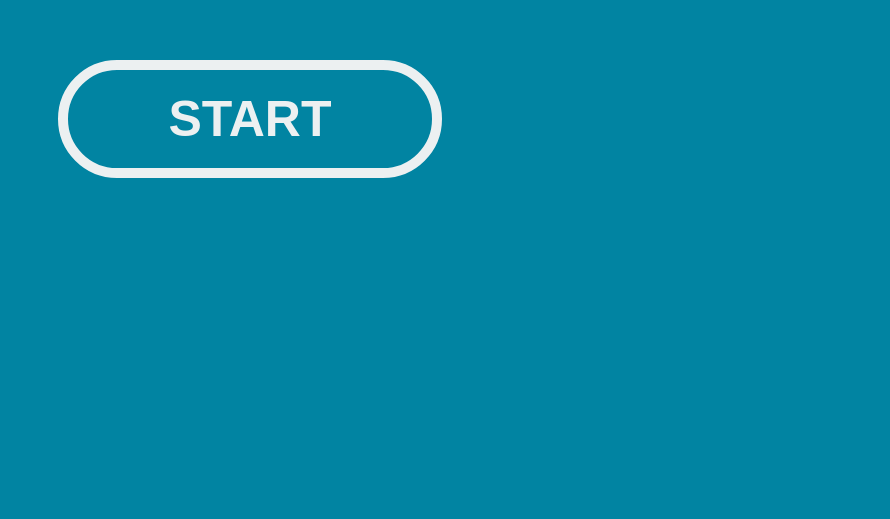
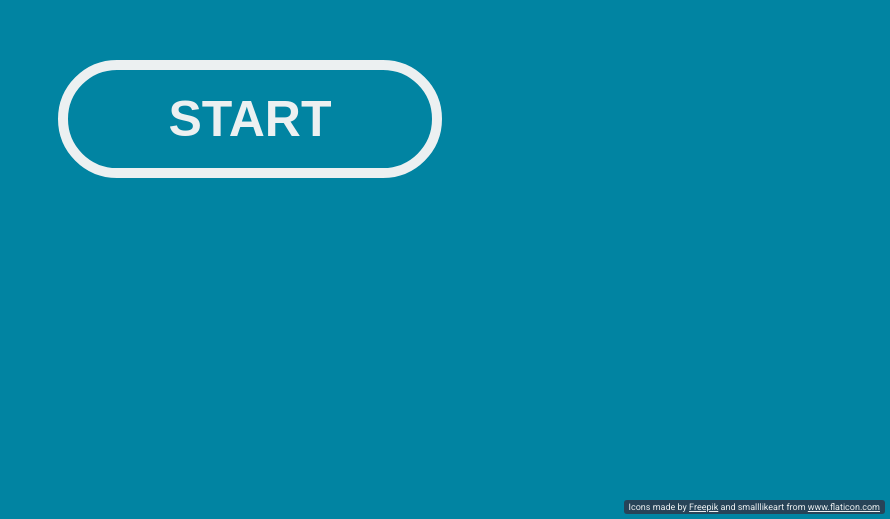
Before and after one commit to tonygoldcrest/ecosystem-sim, a website with bundled scripts: page index.html in a window 1280 px wide. Shown: the part 281-800 px from the top of the page, without its empty margins (390-1280 px from the left). Built offline with nearby package versions, Linux system fonts and the light colour scheme.

Commit message:
add icons attribution

```diff
--- a/index.html
+++ b/index.html
@@ -19,8 +19,11 @@
 
   <button id="play-button">
     Start
+  </button>
+
+  <div class="icons-attribution">
+    Icons made by <a href="https://www.freepik.com" title="Freepik">Freepik</a> and smalllikeart from <a href="https://www.flaticon.com/" title="Flaticon">www.flaticon.com</a>
   </div>
-
   <script type="module" src="./src/index.js"></script>
 </body>
 </html>
--- a/src/styles/index.css
+++ b/src/styles/index.css
@@ -52,3 +52,19 @@ html, body {
 	background: #ecf0f1;
 	color: #0184A2;
 }
+
+.icons-attribution {
+	position: fixed;
+	bottom: 5px;
+	right: 5px;
+	font-size: 9px;
+	z-index: 2;
+	color: #ecf0f1;
+	background: rgba(44, 62, 80, 0.9);
+	padding: 2px 5px;
+	border-radius: 3px;
+}
+
+.icons-attribution a {
+	color: #ecf0f1;
+}
```
